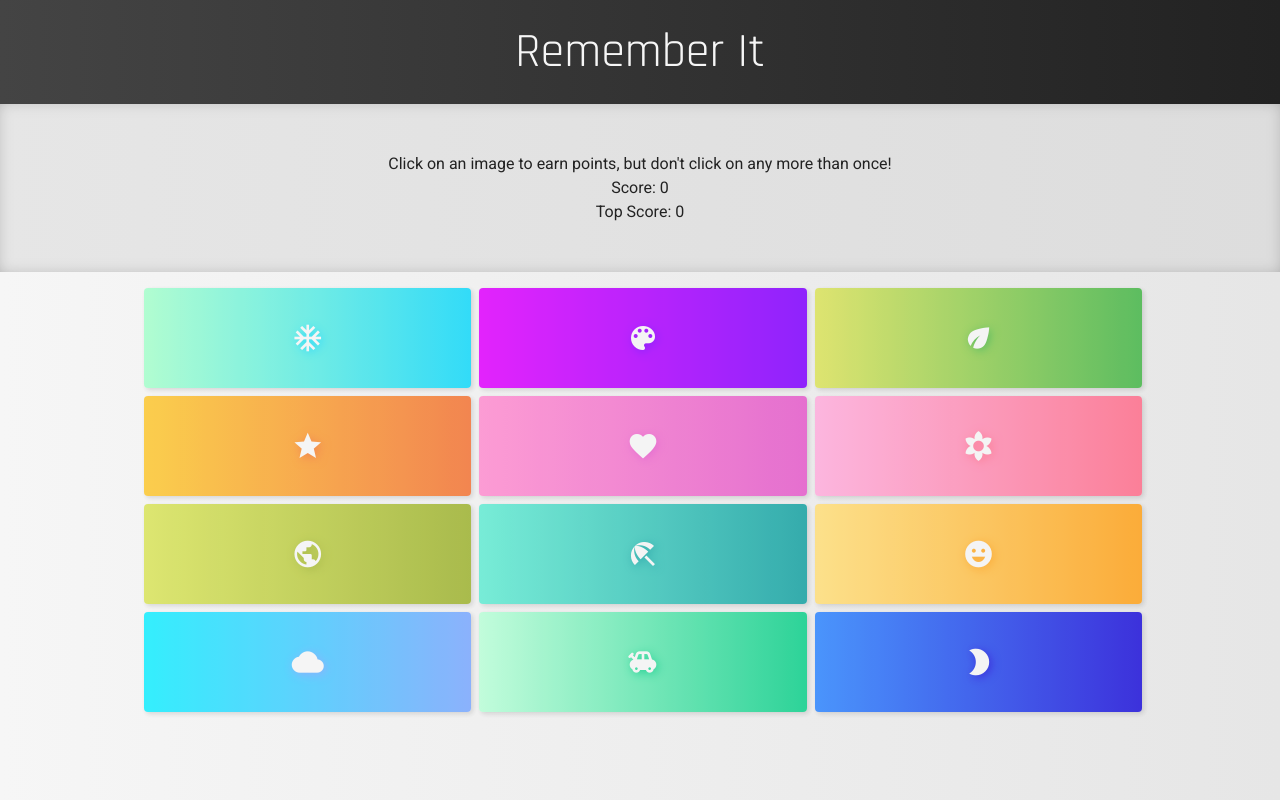
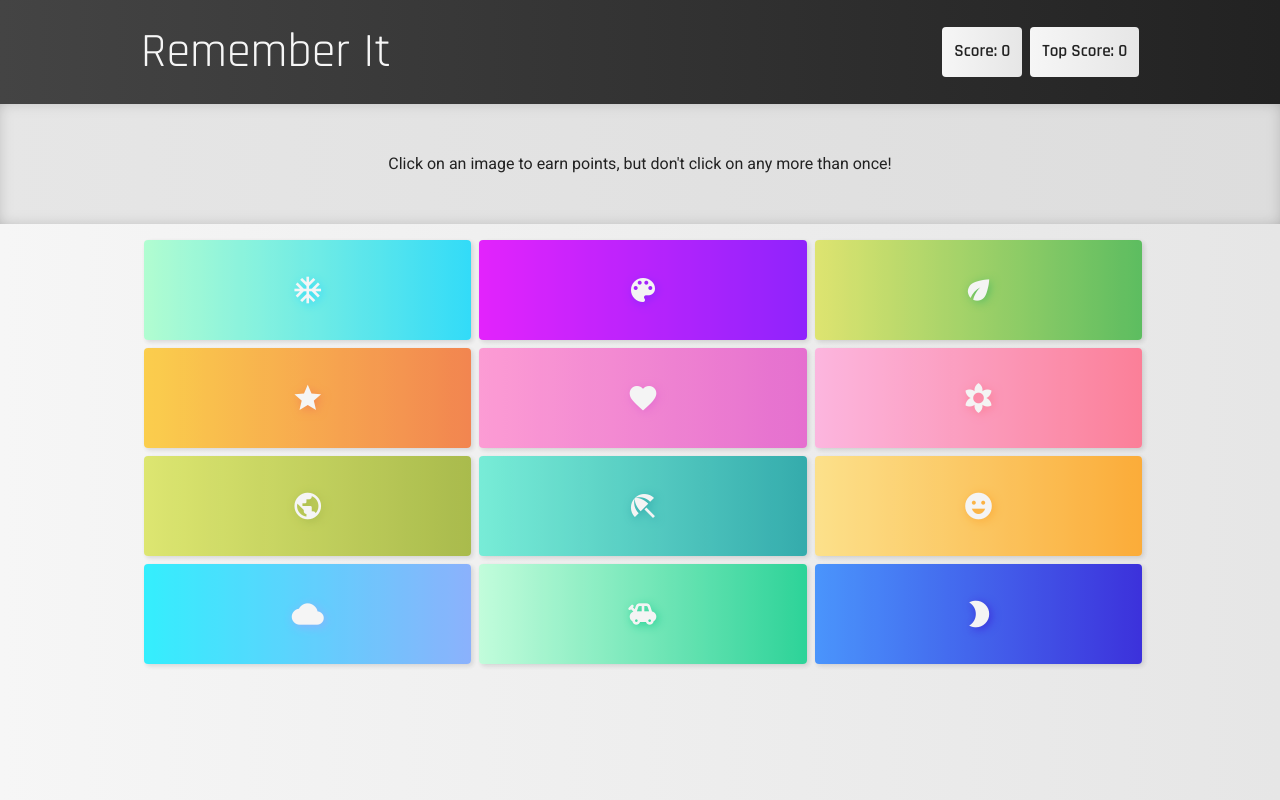
Before and after one commit to acarlie/remember_it, a React (Create React App) app: page / in a window 1280 px wide. Built offline with nearby package versions, Linux system fonts and the light colour scheme.

Commit message:
Created counter component

```diff
--- a/public/index.html
+++ b/public/index.html
@@ -26,7 +26,7 @@
     -->
     <link href="https://fonts.googleapis.com/css?family=Rajdhani:400,600|Roboto&display=swap" rel="stylesheet">
     <link href="https://fonts.googleapis.com/icon?family=Material+Icons" rel="stylesheet">
-    <title>React App</title>
+    <title>Remember It</title>
   </head>
   <body>
     <noscript>You need to enable JavaScript to run this app.</noscript>
--- a/src/components/App/App.js
+++ b/src/components/App/App.js
@@ -6,6 +6,7 @@ import Container from '../Container/Container';
 import Jumbotron from '../Jumbotron/Jumbotron';
 import CardContainer from '../Card/Card-Container';
 import Card from '../Card/Card';
+import Counter from '../Counter/Counter';
 
 // Data
 import colors from '../../assets/data/colors.js';
@@ -84,12 +85,13 @@ class App extends Component {
     render () {
         return (
             <div className={styles['app']}>
-                <Header />
+                <Header>
+                    <Counter count={this.state.score} title='Score' />
+                    <Counter count={this.state.topScore} title='Top Score' />
+                </Header>
                 <main>
                     <Jumbotron>
                         Click on an image to earn points, but don't click on any more than once!
-                        <p>Score: {this.state.score}</p>
-                        <p>Top Score: {this.state.topScore}</p>
                     </Jumbotron>
                     <Container>
                         <CardContainer>
--- /dev/null
+++ b/src/components/Counter/Counter.js
@@ -0,0 +1,16 @@
+import React, { Component } from 'react';
+import styles from './Counter.module.scss';
+
+class Counter extends Component {
+    render () {
+        return (
+            <div className={styles['counter']}>
+                <h5>
+                    {this.props.title}: {this.props.count}
+                </h5>
+            </div>
+        );
+    }
+}
+
+export default Counter;
--- /dev/null
+++ b/src/components/Counter/Counter.module.scss
@@ -0,0 +1,12 @@
+.counter{
+    color: var(--color-black);
+    background: var(--color-neutral-light);
+    background: -webkit-linear-gradient(to left, var(--color-neutral-dim), var(--color-neutral-light));
+    background: linear-gradient(to left, var(--color-neutral-dim), var(--color-neutral-light));
+    padding: .75em;
+    border-radius: var(--radius);
+
+    &:not(:first-child){
+        margin-left: var(--margin-sm);
+    }
+}
--- a/src/components/Header/Header.js
+++ b/src/components/Header/Header.js
@@ -7,7 +7,14 @@ class Header extends Component {
         return (
             <header className={styles['header']}>
                 <Container>
-                    <h1 className='text-center'>Remember It</h1>
+                    <div className={styles['header__inner']}>
+                        <div className={styles['header__logo']}>
+                            <h1>Remember It</h1>
+                        </div>
+                        <div className={styles['header__content']}>
+                            {this.props.children}
+                        </div>
+                    </div>
                 </Container>
             </header>
         );
--- a/src/components/Header/Header.module.scss
+++ b/src/components/Header/Header.module.scss
@@ -5,4 +5,19 @@
     background: linear-gradient(to right, #444, var(--color-black));
     box-shadow: var(--shadow);
     padding: var(--margin);
+
+    &__inner{
+        display: flex;
+    }
+
+    &__logo{
+        flex: 1;
+    }
+
+    &__content{
+        flex: 1;
+        display: flex;
+        align-items: center;
+        justify-content: flex-end;
+    }
 }
```
